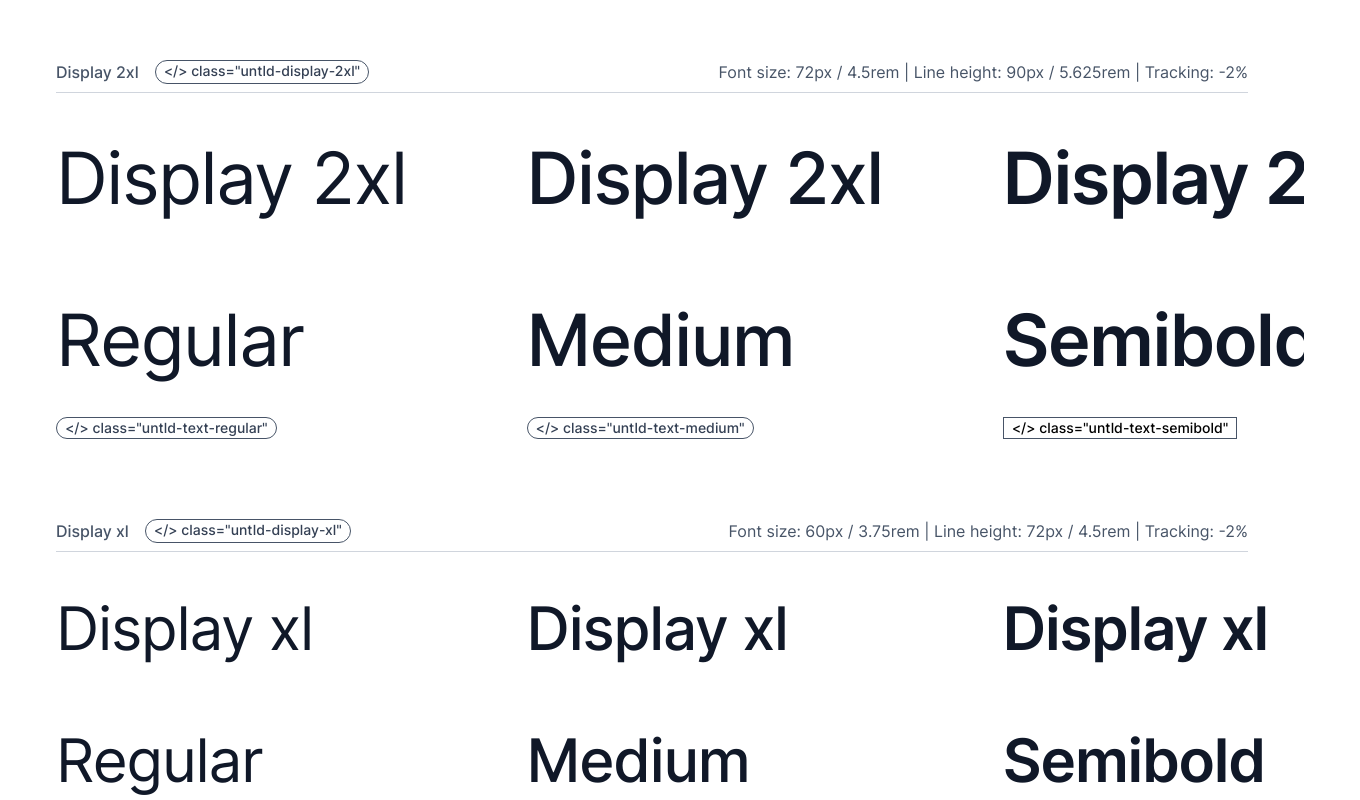
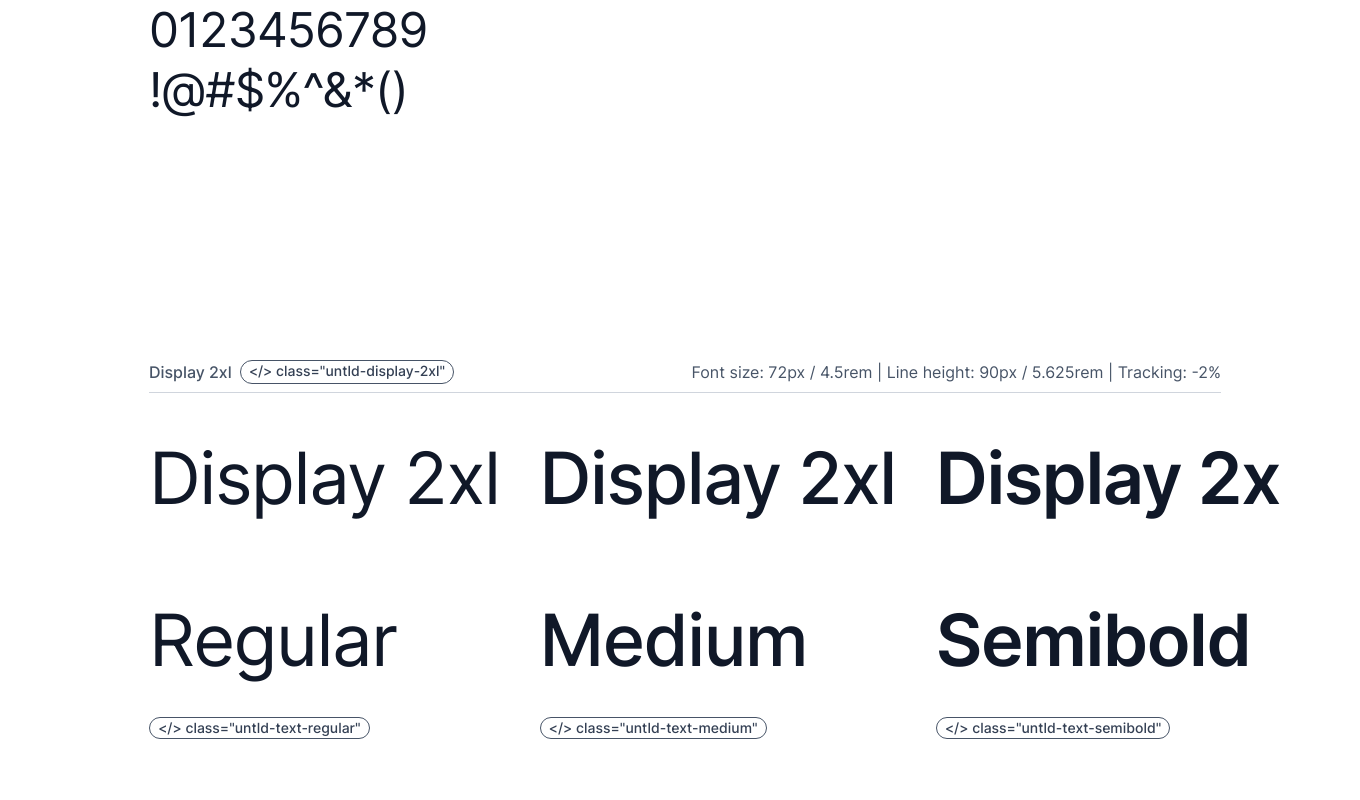
Before and after one commit to benjaminpreiss/untitled-ui-components, a SvelteKit app: page /typography in a window 1280 px wide. Shown: the part 660-1460 px from the top of the page, 1360 px wide, since content can reach past the window. Built offline with nearby package versions, Linux system fonts and the light colour scheme.

Commit message:
fix spacing and add loop over badges

```diff
--- a/src/routes/typography/+page.svelte
+++ b/src/routes/typography/+page.svelte
@@ -81,12 +81,11 @@
 	];
 </script>
 
-<!-- TODO Johanna: fix margin: margin only top and padding to the sides -->
 <div
-	class="flex flex-col items-start justify-start m-10 p-4 antialiased space-y-4 text-untld-gray-900"
+	class="flex flex-col items-start justify-start mt-[10.5rem] antialiased gap-16 pl-[9.31rem] text-untld-gray-900"
 >
-	<div class="space-y-1 mb-6">
-		<h1 class="untld-display-lg untld-text-regular">Inter</h1>
+	<div class="space-y-1 mb-16">
+		<h1 class="untld-display-lg untld-text-regular mb-4">Inter</h1>
 		<h2 class="text-[7rem] untld-text-regular">Ag</h2>
 	</div>
 	<p class="untld-display-lg untld-text-regular">
@@ -97,17 +96,15 @@
 	</p>
 </div>
 
-<!-- TODO Johanna: fix margin: margin only top and padding to the sides -->
-<div class="w-full m-10 p-4 inline-block overflow-hidden">
+<div class="w-full my-[15rem] inline-block overflow-hidden pl-[9.31rem]">
 	<div class="grid grid-cols-min gap-10 overflow-x-scroll relative">
 		{#each data as item}
-			<!-- TODO Johanna: Recalculate width based on rem with the brand new padding :) -->
 			<div
-				class=" col-span-4 sticky w-[calc(100vw-5.5em)] left-0 mt-10 pb-2 border-b border-untld-gray-300"
+				class=" col-span-4 sticky w-[calc(100vw-13rem)] left-0 pb-2 border-b border-untld-gray-300"
 			>
 				<div class="flex justify-between">
 					<div class="flex">
-						<div class="mr-4 text-[1rem] leading-[1.5rem] untld-text-medium text-untld-gray-600">
+						<div class="text-[1rem] leading-[1.5rem] untld-text-medium text-untld-gray-600 pr-2">
 							{item.header.stylename}
 						</div>
 						<div
@@ -121,52 +118,25 @@
 					</div>
 				</div>
 			</div>
-			{@const badges = [{ class: 'untld-text-medium', text: 'Medium' }]}
-			<!-- TODO Johanna Please loop over the following items by extending the top element -->
-			<div class="flex flex-col items-start space-y-8 mr-20">
-				<div class="{item.tailwind} untld-text-regular whitespace-nowrap text-untld-gray-900">
+			{@const badges = [
+				{ class: 'untld-text-regular', text: 'Regular' },
+				{ class: 'untld-text-medium', text: 'Medium' },
+				{ class: 'untld-text-semibold', text: 'Semibold' },
+				{ class: 'untld-text-bold', text: 'Bold' }
+			]}
+			{#each badges as badge}
+				<div class="flex flex-col items-start space-y-8 mb-[5rem]">
+					<div class="{item.tailwind} {badge.class} whitespace-nowrap text-untld-gray-900">
 						<p>{item.header.stylename}</p>
-					<p>Regular</p>
+						<p>{badge.text}</p>
 					</div>
 					<div
 						class="border border-untld-gray-600 text-untld-gray-700 rounded-full py-0.25 px-2 untld-text-sm untld-text-medium"
 					>
-					&lt;/&gt; class="untld-text-regular"
-				</div>
-			</div>
-			<div class="flex flex-col items-start space-y-8 mr-20">
-				<div class="{item.tailwind} untld-text-medium whitespace-nowrap text-untld-gray-900">
-					<p>{item.header.stylename}</p>
-					<p>Medium</p>
-				</div>
-				<div
-					class="border border-untld-gray-600 text-untld-gray-700 rounded-full py-0.25 px-2 untld-text-sm untld-text-medium"
-				>
-					&lt;/&gt; class="untld-text-medium"
-				</div>
-			</div>
-			<div class="flex flex-col items-start space-y-8 mr-20">
-				<div class="{item.tailwind} untld-text-semibold whitespace-nowrap text-untld-gray-900">
-					<p>{item.header.stylename}</p>
-					<p>Semibold</p>
-				</div>
-				<div
-					class="border border-untld-gray-600 text-untld-gray-700rounded-full py-0.25 px-2 untld-text-sm untld-text-medium"
-				>
-					&lt;/&gt; class="untld-text-semibold"
-				</div>
-			</div>
-			<div class="flex flex-col items-start space-y-8 mr-20">
-				<div class="{item.tailwind} untld-text-bold whitespace-nowrap text-untld-gray-900">
-					<p>{item.header.stylename}</p>
-					<p>Bold</p>
-				</div>
-				<div
-					class="border border-untld-gray-600 text-untld-gray-700 rounded-full py-0.25 px-2 untld-text-sm untld-text-medium"
-				>
-					&lt;/&gt; class="untld-text-bold"
+						&lt;/&gt; class="{badge.class}"
 					</div>
 				</div>
 			{/each}
+		{/each}
 	</div>
 </div>
```
Lines whose indentation alone changed are shown as unchanged.
